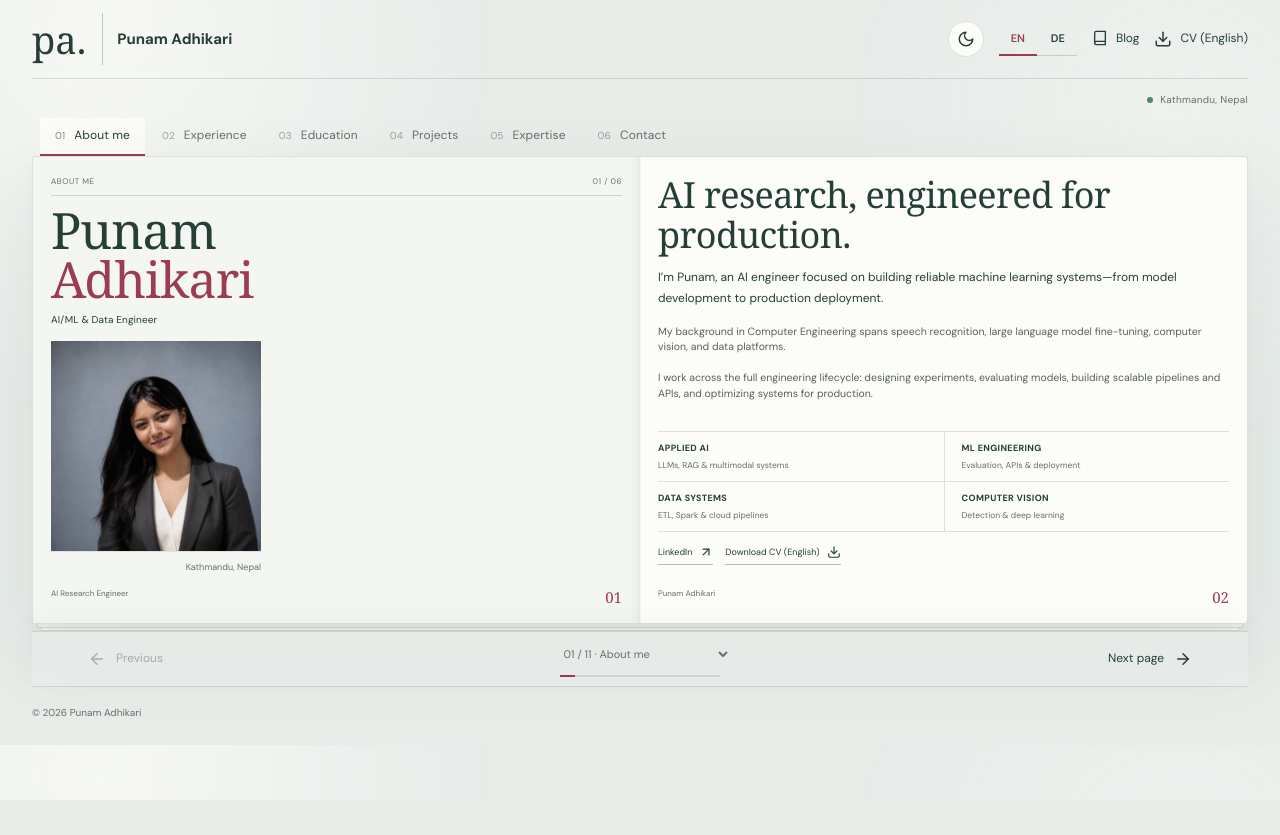
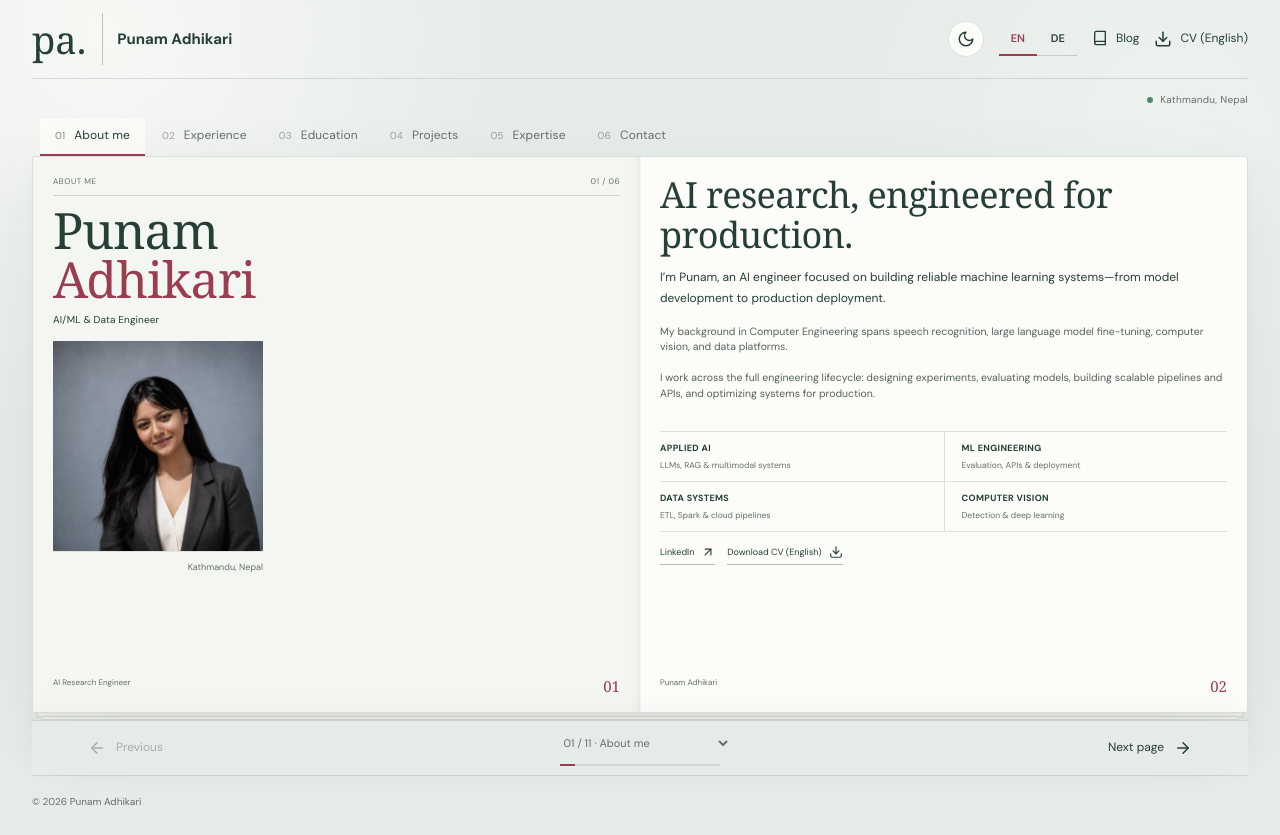
Before and after one commit to Punam918/punamadhikari.com.np, a website: page public/index.html in a window 1280 px wide. Before the commit the page ends 800 px from the top, so only its background shows below. Drawn offline with Linux system fonts and the light colour scheme; a web font is replaced by a local one.

Commit message:
update styles for consistent book frame across devices and increment stylesheet version

```diff
--- a/public/assets/styles.css
+++ b/public/assets/styles.css
@@ -2657,3 +2657,40 @@ html:has(.portfolio-page) {
     inset: auto 0 0;
   }
 }
+
+/* Consistent book frame: every desktop section uses the same page height. */
+@media (min-width: 701px) {
+  .portfolio-page .spread {
+    height: clamp(560px, calc(100svh - 270px), 720px);
+    min-height: 0;
+  }
+
+  .portfolio-page .page {
+    min-height: 0;
+    overflow-y: auto;
+    scrollbar-width: thin;
+  }
+}
+
+/* Slightly smaller, consistent book frame for laptop screens. */
+@media (min-width: 701px) and (max-width: 1280px) {
+  .portfolio-page .spread {
+    height: clamp(500px, calc(100svh - 245px), 620px);
+  }
+
+  .portfolio-page .page {
+    padding: 18px 20px 16px;
+  }
+}
+
+/* Mobile pages remain natural height instead of creating nested scroll areas. */
+@media (max-width: 700px) {
+  .portfolio-page .spread {
+    height: auto;
+    min-height: 0;
+  }
+
+  .portfolio-page .page {
+    overflow: visible;
+  }
+}
--- a/public/index.html
+++ b/public/index.html
@@ -31,7 +31,7 @@
     <title>Punam Adhikari | AI Engineering Portfolio</title>
     <link rel="canonical" href="https://punamadhikari.com.np/" />
     <link rel="icon" href="/assets/favicon.svg" type="image/svg+xml" />
-    <link rel="stylesheet" href="/assets/styles.css?v=book-88" />
+    <link rel="stylesheet" href="/assets/styles.css?v=book-89" />
     <script type="application/ld+json">
       {
         "@context": "https://schema.org",
```
